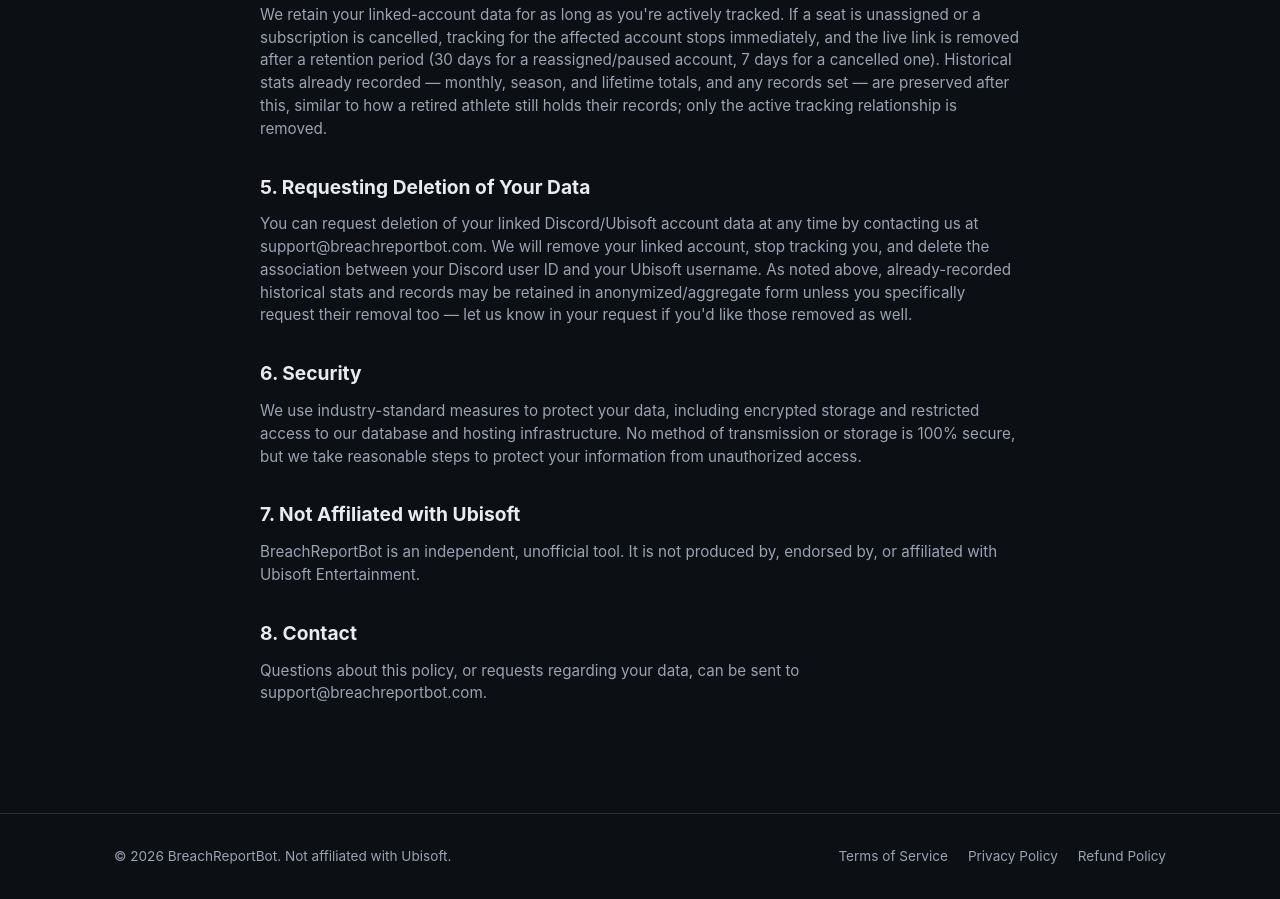
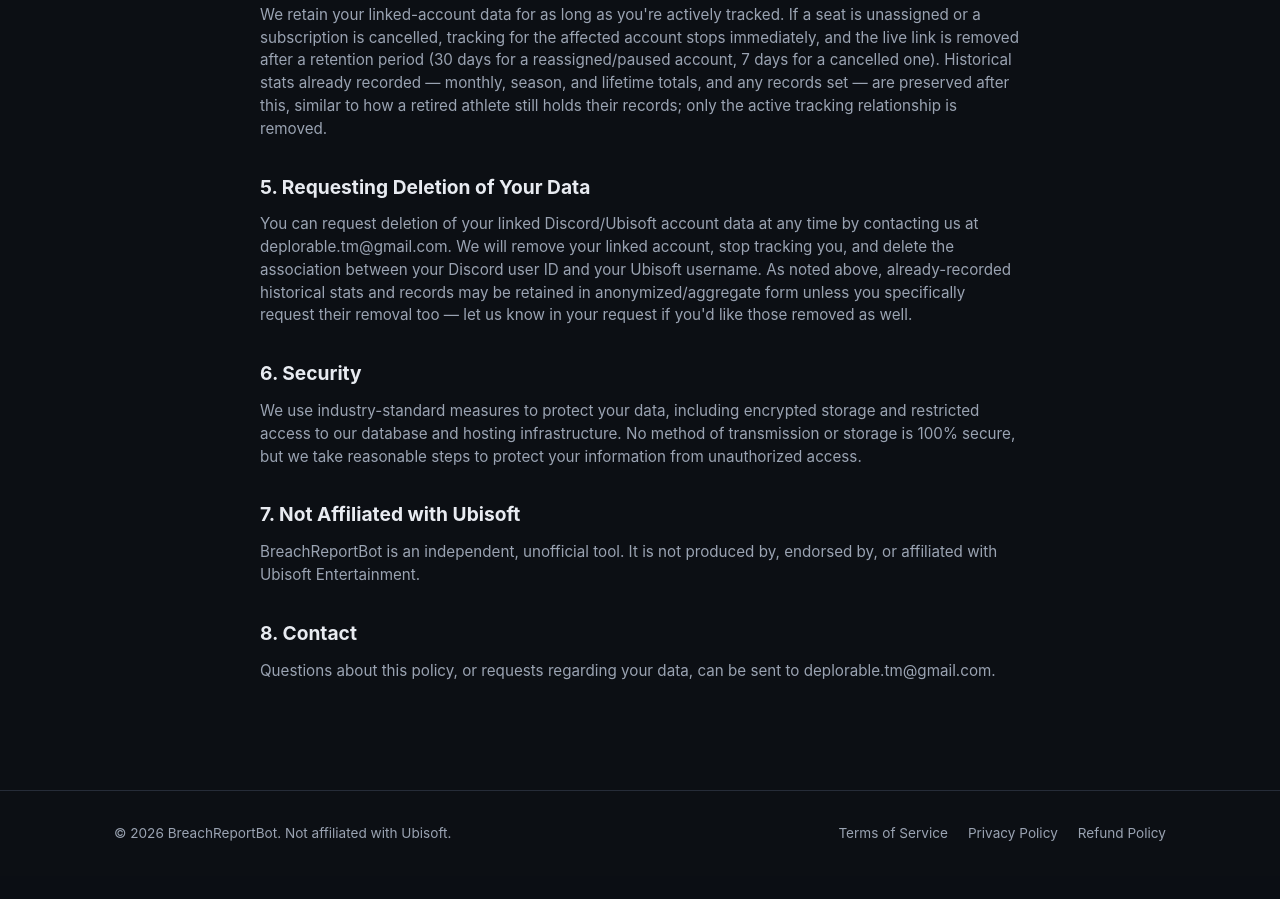
Before and after one commit to DeplorableTM/breachreportbot-site, a Flask app: page /privacy in a window 1280 px wide. Shown: the part 1010-1909 px from the top of the page. After the commit the page ends 1851 px from the top, so only its background shows below. Run offline with Flask 3, Linux system fonts and the light colour scheme.

Commit message:
Use deplorable.tm@gmail.com as interim contact until domain email is set up

```diff
--- a/templates/privacy.html
+++ b/templates/privacy.html
@@ -47,7 +47,7 @@
 
   <h2>5. Requesting Deletion of Your Data</h2>
   <p>You can request deletion of your linked Discord/Ubisoft account data at any time by
-  contacting us at <a href="mailto:support@breachreportbot.com">support@breachreportbot.com</a>.
+  contacting us at <a href="mailto:deplorable.tm@gmail.com">deplorable.tm@gmail.com</a>.
   We will remove your linked account, stop tracking you, and delete the association
   between your Discord user ID and your Ubisoft username. As noted above, already-recorded
   historical stats and records may be retained in anonymized/aggregate form unless you
@@ -66,6 +66,6 @@
 
   <h2>8. Contact</h2>
   <p>Questions about this policy, or requests regarding your data, can be sent to
-  <a href="mailto:support@breachreportbot.com">support@breachreportbot.com</a>.</p>
+  <a href="mailto:deplorable.tm@gmail.com">deplorable.tm@gmail.com</a>.</p>
 </div>
 {% endblock %}
```
